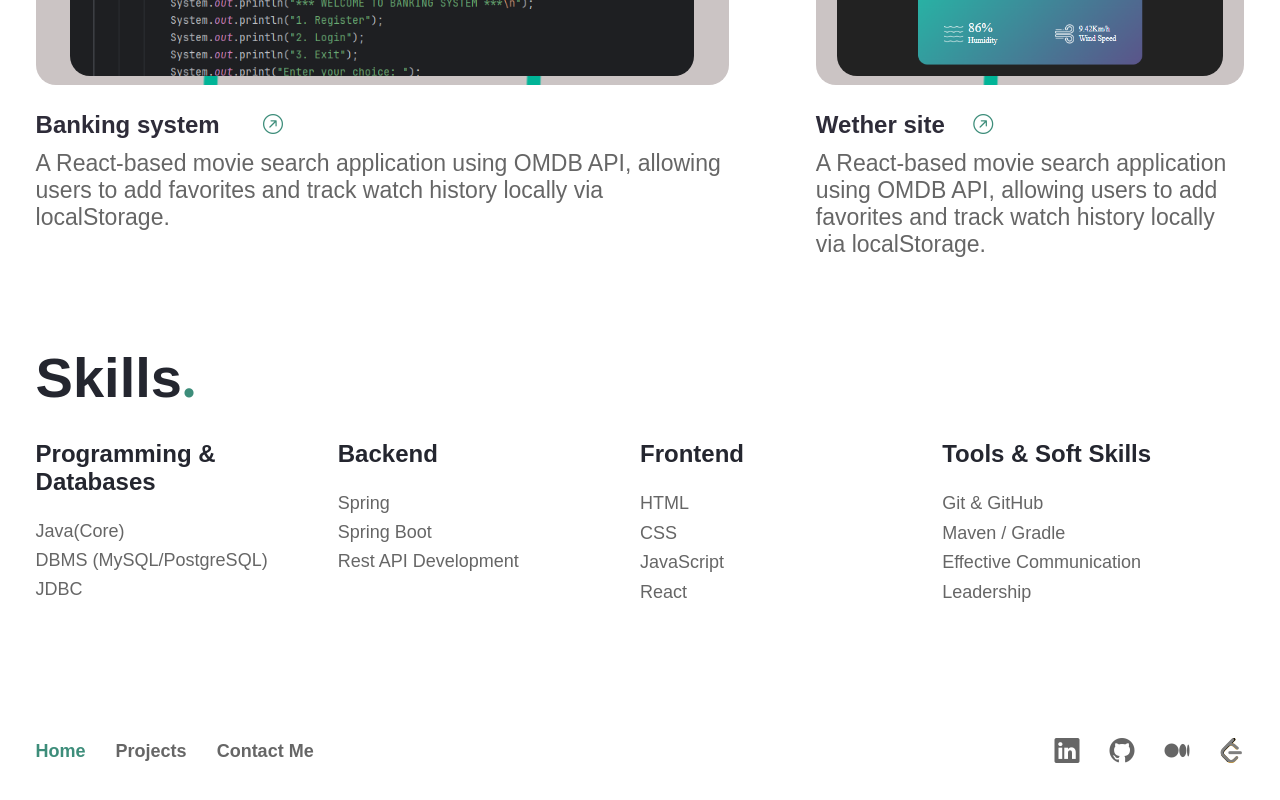
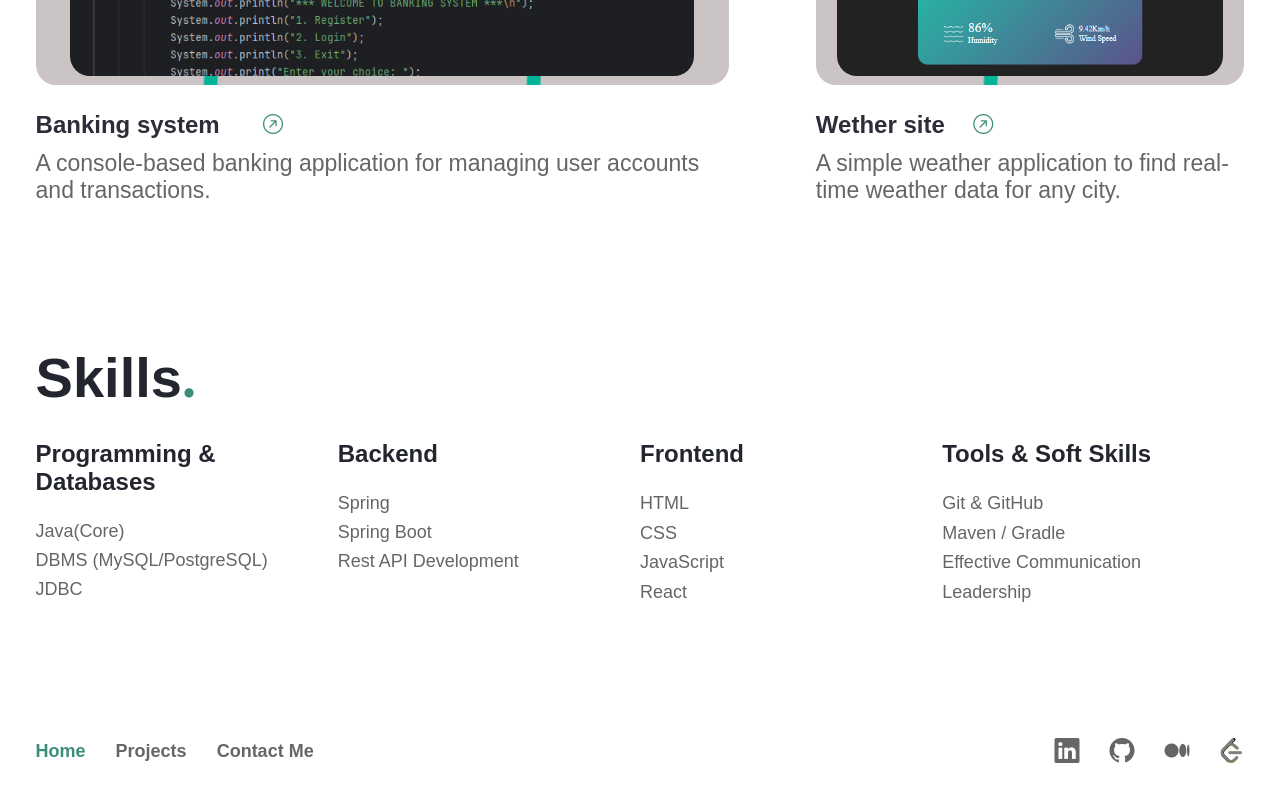
Before and after one commit to Rishit-Vishwakarma/Portfolio, a React (Vite) app: page / in a window 1280 px wide. Shown: the part 1590-2390 px from the top of the page. Built offline with nearby package versions, Linux system fonts and the light colour scheme; the HTML template or start-up script is replaced by a standard one.

Commit message:
Initial commit - portfolio upload

```diff
--- a/src/Css/ProjectDetails.css
+++ b/src/Css/ProjectDetails.css
@@ -20,6 +20,8 @@
 .par{
     display: flex;
     justify-content: center;
+    width: 100%;
+    transition: transform  0.5s ease;
 }
 
 .pd {
--- a/src/components/Navbar.jsx
+++ b/src/components/Navbar.jsx
@@ -11,8 +11,8 @@ const Navbar = ({onMenuToggle}) =>{
 
     const toggleMenu = () => {
         const newState = !isOpen;
-        setIsOpen(!isOpen);
-        onMenuToggle(!isOpen)
+        setIsOpen(newState);
+        onMenuToggle(newState)
     }
 
     return(
@@ -27,14 +27,14 @@ const Navbar = ({onMenuToggle}) =>{
                 </div>
 
             <div className={`hamburger-menu ${isOpen ? "open" : ""}`}>
-                <NavLink to="/" className={({ isActive }) => isActive ? "active" : ""}>Home</NavLink>
-                <NavLink to="/Project" className={({isActive}) => isActive ? "active" : ""}>Projects</NavLink>
-                <NavLink to="/GetInTouch" className={({isActive}) => isActive ? "active" : ""}>Contact Me</NavLink>
+                <NavLink to="/" className={({ isActive }) => isActive ? "active" : ""} onClick={() => {setIsOpen(false); onMenuToggle(false); }}>Home</NavLink>
+                <NavLink to="/Project" className={({isActive}) => isActive ? "active" : ""} onClick={() => {setIsOpen(false); onMenuToggle(false); }}>Projects</NavLink>
+                <NavLink to="/GetInTouch" className={({isActive}) => isActive ? "active" : ""} onClick={() => {setIsOpen(false); onMenuToggle(false); }}>Contact Me</NavLink>
             </div>
 
             <div className="nav-links">
-                <NavLink to="/" className={({ isActive }) => isActive ? "active" : "" }>Home</NavLink>
-                <NavLink to="/Project" className={({isActive}) => isActive ? "active" : ""}>Projects</NavLink>
+                <NavLink to="/" className={({ isActive }) => isActive ? "active" : "" } onClick={() => {setIsOpen(false); onMenuToggle(false);}}>Home</NavLink>
+                <NavLink to="/Project" className={({isActive}) => isActive ? "active" : ""} onClick={() => {setIsOpen(false); onMenuToggle(false); }}>Projects</NavLink>
 
                 <div className="resume">
                     <a href={resume} target="_blank" rel="noopener noreferrer">Resume</a>
@@ -42,7 +42,7 @@ const Navbar = ({onMenuToggle}) =>{
             </div>
 
             <div className="nav-msg">
-                <NavLink to="/GetInTouch" className={({isActive}) => isActive ? "active" : ""}>
+                <NavLink to="/GetInTouch" className={({isActive}) => isActive ? "active" : ""} onClick={() => {setIsOpen(false); onMenuToggle(false); }}>
                     <i className="bi bi-chat-dots-fill" ></i>
                 </NavLink>
 
--- a/src/components/Projects.jsx
+++ b/src/components/Projects.jsx
@@ -54,7 +54,7 @@ const Projects = ({menuOpen, setMenuOpen}) =>{
                                 <i className="bi bi-arrow-up-right-circle"></i>
                             </div>
                         </div>
-                        <div className="project-description-1"><p>A React-based movie search application using OMDB API, allowing users to add favorites and track watch history locally via localStorage.</p></div>
+                        <div className="project-description-1"><p>A console-based banking application for managing user accounts and transactions.</p></div>
                     </div>
                 </div>
                 <div className="project-info-4 res p1">
@@ -68,7 +68,7 @@ const Projects = ({menuOpen, setMenuOpen}) =>{
                                 <i className="bi bi-arrow-up-right-circle"></i>
                             </div>
                         </div>
-                        <div className="project-description-1"><p>A React-based movie search application using OMDB API, allowing users to add favorites and track watch history locally via localStorage.</p></div>
+                        <div className="project-description-1"><p>A simple weather application to find real-time weather data for any city.</p></div>
                     </div>
                 </div>
             </div>
--- a/src/pages/Project.jsx
+++ b/src/pages/Project.jsx
@@ -50,7 +50,7 @@ const Project = ({menuOpen, setMenuOpen}) => {
                                 <i className="bi bi-arrow-up-right-circle"></i>
                             </div>
                         </div>
-                        <div className="project-description-1"><p>A React-based movie search application using OMDB API, allowing users to add favorites and track watch history locally via localStorage.</p></div>
+                        <div className="project-description-1"><p>A machine learning web app to classify SMS messages as Spam or Not Spam.</p></div>
                     </div>
                 </div>
                 <div className="project-info">
@@ -64,7 +64,7 @@ const Project = ({menuOpen, setMenuOpen}) => {
                                 <i className="bi bi-arrow-up-right-circle"></i>
                             </div>
                         </div>
-                        <div className="project-description-1"><p>A React-based movie search application using OMDB API, allowing users to add favorites and track watch history locally via localStorage.</p></div>
+                        <div className="project-description-1"><p>A console-based banking application for managing user accounts and transactions.</p></div>
                     </div>
                 </div>
                 <div className="project-info" >
@@ -78,7 +78,7 @@ const Project = ({menuOpen, setMenuOpen}) => {
                                 <i className="bi bi-arrow-up-right-circle"></i>
                             </div>
                         </div>
-                        <div className="project-description-1"><p>A React-based movie search application using OMDB API, allowing users to add favorites and track watch history locally via localStorage.</p></div>
+                        <div className="project-description-1"><p>A simple weather application to find real-time weather data for any city.</p></div>
                     </div>
                 </div>
             </div>
--- a/src/pages/ProjectDetails.jsx
+++ b/src/pages/ProjectDetails.jsx
@@ -20,9 +20,9 @@ const ProjectDetails = ({menuOpen, setMenuOpen}) =>{
     )
   }
     return(
-        <div className="pd-wrapper">
-      <Navbar />
-        <div className="par">
+        <div className="pd-wrapper" >
+      <Navbar onMenuToggle={setMenuOpen}/>
+        <div className="par" style={{ transform: menuOpen ? "translateY(150px)" : "translateY(0)" }}>
       <main className="pd">
         {/* HERO */}
         <section className="pd-hero">
```
